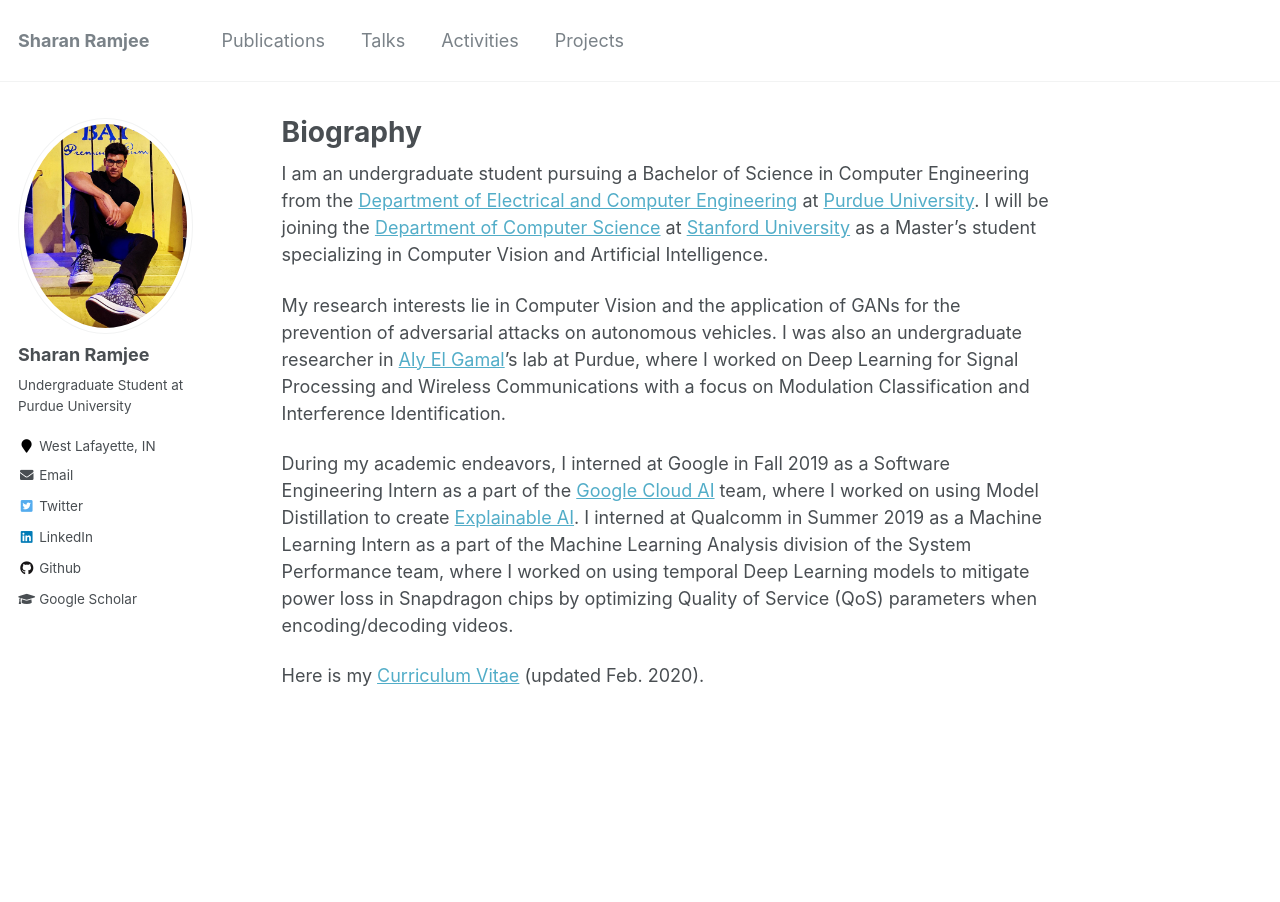
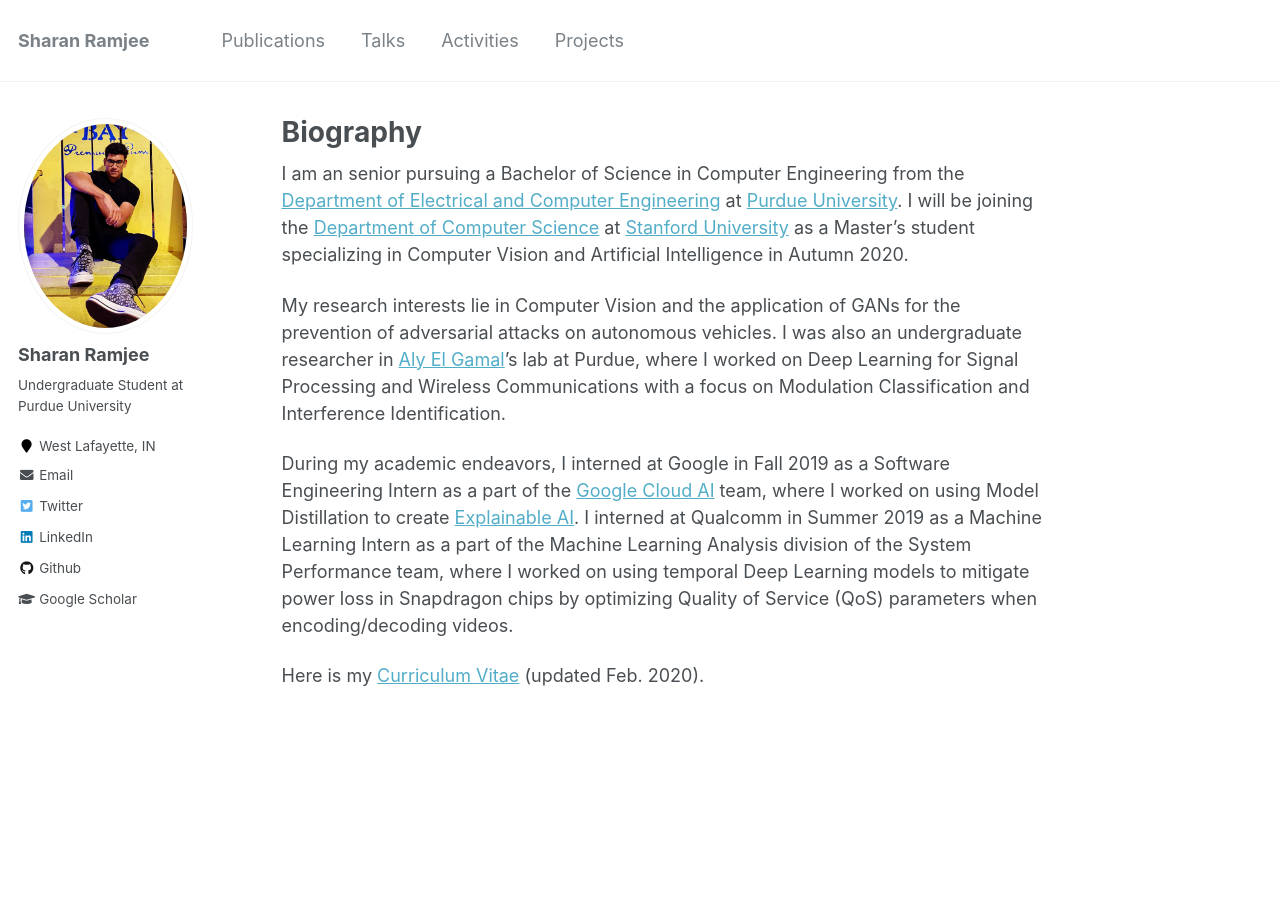
Before and after one commit to sharanramjee/sharanramjee.github.io, a Jekyll site: the page built from _pages/about.md, in a window 1280 px wide. Built offline with Jekyll 4.4.1, drawn with Linux system fonts in a browser that asks for light colours.

Commit message:
Updated about

```diff
--- a/_pages/about.md
+++ b/_pages/about.md
@@ -7,7 +7,7 @@ redirect_from:
   - /about/
   - /about.html
 ---
-I am an undergraduate student pursuing a Bachelor of Science in Computer Engineering from the [Department of Electrical and Computer Engineering](https://engineering.purdue.edu/ECE) at [Purdue University](https://www.purdue.edu). I will be joining the [Department of Computer Science](https://cs.stanford.edu/) at [Stanford University](https://www.stanford.edu/) as a Master's student specializing in Computer Vision and Artificial Intelligence.
+I am an senior pursuing a Bachelor of Science in Computer Engineering from the [Department of Electrical and Computer Engineering](https://engineering.purdue.edu/ECE) at [Purdue University](https://www.purdue.edu). I will be joining the [Department of Computer Science](https://cs.stanford.edu/) at [Stanford University](https://www.stanford.edu/) as a Master's student specializing in Computer Vision and Artificial Intelligence in Autumn 2020.
 
 My research interests lie in Computer Vision and the application of GANs for the prevention of adversarial attacks on autonomous vehicles. I was also an undergraduate researcher in [Aly El Gamal](https://web.ics.purdue.edu/~elgamala/)'s lab at Purdue, where I worked on Deep Learning for Signal Processing and Wireless Communications with a focus on Modulation Classification and Interference Identification.
 
```
